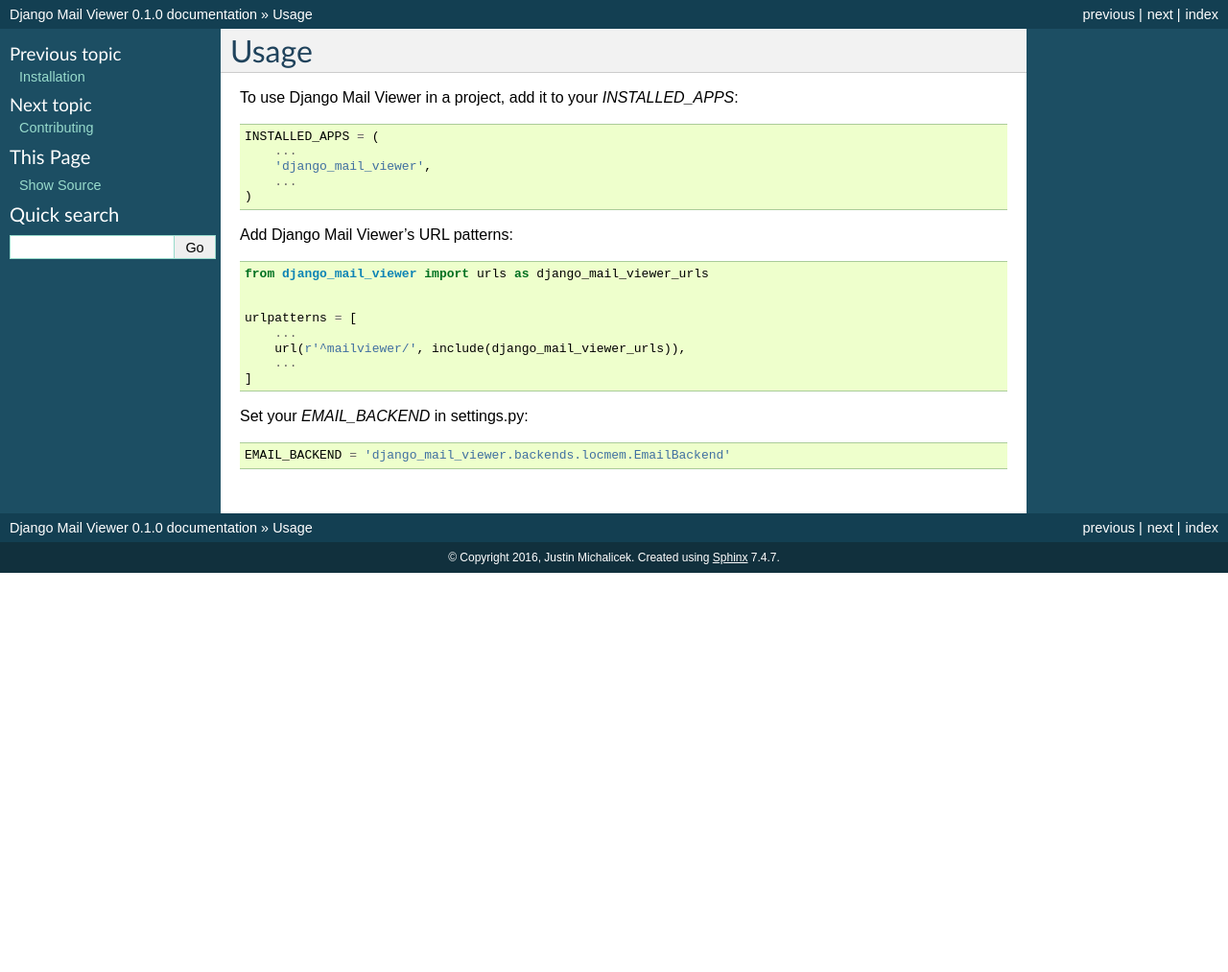
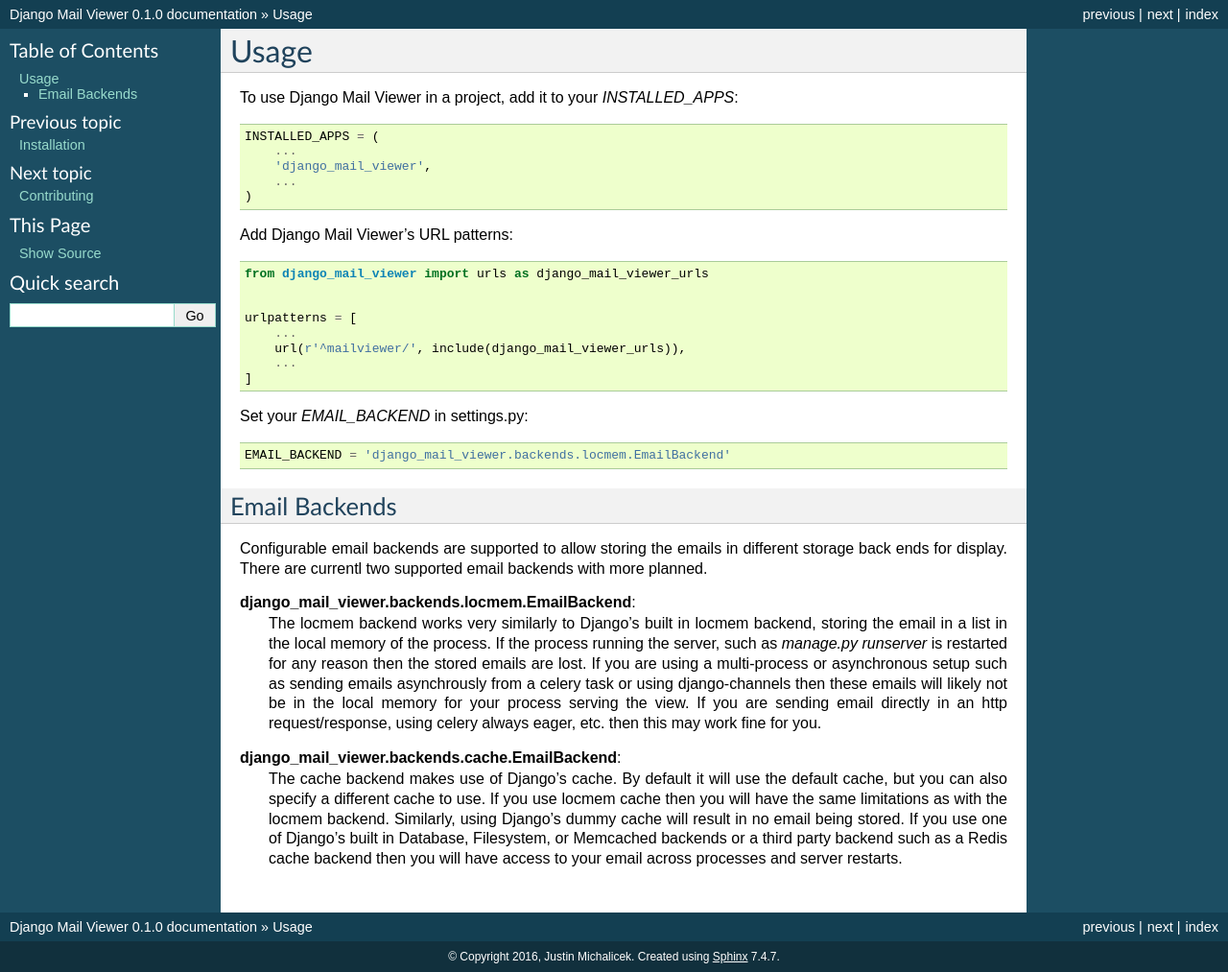
Before and after one commit to jmichalicek/django-mail-viewer, a Sphinx documentation site: the page built from docs/usage.rst, in a window 1280 px wide. Shown: the whole page at 96% size. Built offline with Sphinx 7.4.7, drawn with Linux system fonts in a browser that asks for light colours; before the commit the page ends 900 px from its top, so only the background shows below that.

Commit message:
update readme with todo and add some detail about email backends to docs

```diff
--- a/docs/usage.rst
+++ b/docs/usage.rst
@@ -30,3 +30,25 @@
 .. code-block:: python
 
     EMAIL_BACKEND = 'django_mail_viewer.backends.locmem.EmailBackend'
+
+
+Email Backends
+---------------
+
+Configurable email backends are supported to allow storing the emails in different storage back ends for display.
+There are currentl two supported email backends with more planned.
+
+**django_mail_viewer.backends.locmem.EmailBackend**:
+    The locmem backend works very similarly to Django's built in locmem backend, storing the email in a list
+    in the local memory of the process.  If the process running the server, such as *manage.py runserver* is
+    restarted for any reason then the stored emails are lost.  If you are using a multi-process or asynchronous
+    setup such as sending emails asynchrously from a celery task or using django-channels then these emails
+    will likely not be in the local memory for your process serving the view.  If you are sending email directly in
+    an http request/response, using celery always eager, etc. then this may work fine for you.
+
+**django_mail_viewer.backends.cache.EmailBackend**:
+    The cache backend makes use of Django's cache.  By default it will use the default cache, but you can also specify
+    a different cache to use.  If you use locmem cache then you will have the same limitations as with the locmem backend.
+    Similarly, using Django's dummy cache will result in no email being stored.  If you use one of Django's built in
+    Database, Filesystem, or Memcached backends or a third party backend such as a Redis cache backend then
+    you will have access to your email across processes and server restarts.
```
Also changed, not shown: README.rst (+12 -0 lines).
